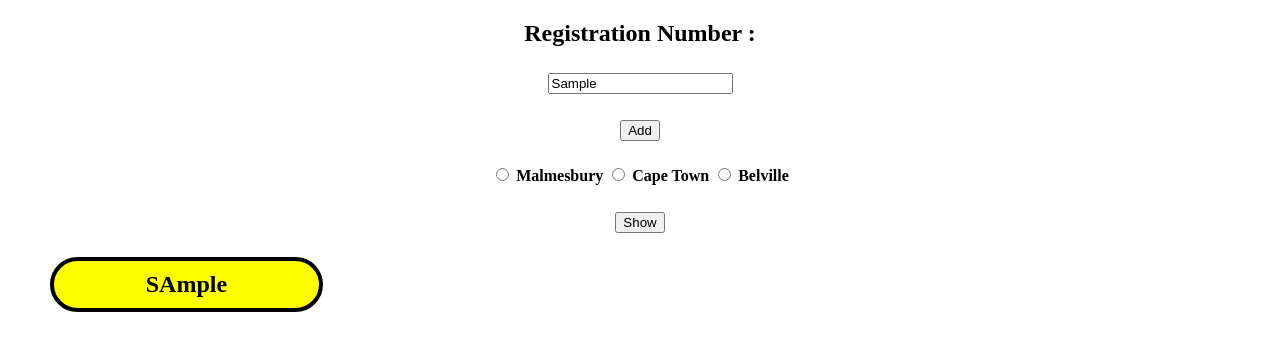
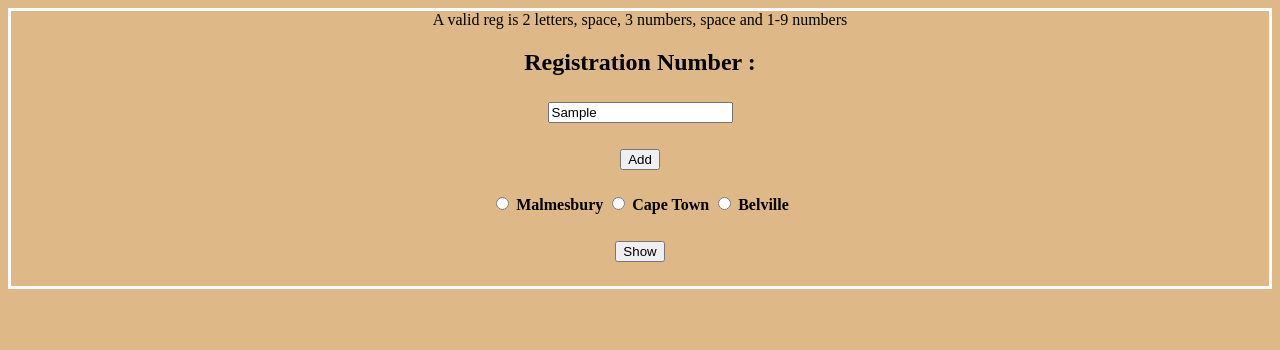
Before and after one commit to sixolisiwe/registration_numbers, a plain HTML site: page index.html in a window 1280 px wide. Both pictures are taken after typing "Sample" into the empty fields and a click on the button "Add". Drawn offline with Linux system fonts and the light colour scheme.

Commit message:
app updated and filtering correctly

```diff
--- a/dom/registration_numbers-dom.js
+++ b/dom/registration_numbers-dom.js
@@ -3,35 +3,51 @@ var addBtnElement = document.querySelector(".addBtn");
 var radioItemElement = document.querySelectorAll(".radioItem");
 var showTownElement = document.querySelector(".showTown");
 var target = document.getElementById("dynamic-list");
-
-
-if (localStorage.getItem('numbers')) {
-    numbers = JSON.parse(localStorage.getItem('numbers'))
-  } else {
-    numbers = []
-  }
+var isValidReg = (/^([A-Z]{2}\s[0-9]{3}\s[0-9]{1})/gi);
+var enter = document.getElementById("enter");
+var errorMessage = document.querySelector(".error");
 
 let regNumb = factoryRegNumbers();
 
 
 
+function addError(ErroMsg) {
+
+    errorMessage.innerHTML = ErroMsg
+
+}
+
 function addItem() {
 
+
     if (inputBoxElement.value != undefined && inputBoxElement.value.trim() != "") {
-        var enter = document.getElementById("enter");
-        regNumb.addregForAll(enter.value);//appending the value
 
-        let regPlate = regNumb.getList();// returns or appends the list of reg nums as per ff logic
-        document.getElementById("dynamic-list").innerHTML = ''// thereafter clears the screen
+        if (isValidReg.test(enter.value)) {
 
-        for (let i = 0; i < regPlate.length; i++) {
-            createRegPlate(regPlate[i]); //works up here only to help with filtering for the show btn
+            regNumb.addregForAll(enter.value);//appending the value
+            let regPlate = regNumb.getList();// returns or appends the list of reg nums as per ff logic
+            document.getElementById("dynamic-list").innerHTML = ''// thereafter clears the screen
+
+            for (let i = 0; i < regPlate.length; i++) {
+                createRegPlate(regPlate[i]); //works up here only to help with filtering for the show btn
+
+            }
+
+        }
+        else {
+
+            addError('A valid reg is 2 letters, space, 3 numbers, space and 1-9 numbers');
         }
 
+    } else {
 
+        addError('a valid reg is required!');
     }
 
 }
+
+
+
 
 
 function createRegPlate(regPlate) {
@@ -54,10 +70,9 @@ function filterRegTown() {
 
             regNumb.filterTowns(elem.value);//replacing param while checking town value entered
             let filteredResults = regNumb.getfilterRes();// returning reg nums for that town
-            for (let i = 0; i < filteredResults.length; i ++) {
+            for (let i = 0; i < filteredResults.length; i++) {
                 createRegPlate(filteredResults[i]);// assigning the for loop logic to second function
             }
-
 
         }
     }
--- a/index.html
+++ b/index.html
@@ -6,17 +6,20 @@
     <meta http-equiv="X-UA-Compatible" content="ie=edge">
     <title>Registration_numbers</title>
 </head>
-<link rel="stylesheet" href="./registration_number.css">
+<link rel="stylesheet" href="../registration_numbers/registration_number.css">
 <body>
 
+<div class="a">
+        <div class="error">
 
+			</div>
 <div class = "b">
 <h2>Registration Number :</h2>
 </div>
 
 <div class = "c">
 <h2>
-    <input type="text" name="textbox" class= "inputBox" id= "enter"value= >
+    <input type="text" name="textbox" class= "inputBox" placeholder= "Please enter a reg number" id= "enter"value= >
 
 </h2>
 </div>
@@ -59,7 +62,7 @@
 <ul  class = "regNum" style ="list-style: none" id="dynamic-list"></ul>
 </div>
 </h2>
-
+</div>
 <script src="./registration_number.js" charset="utf-8"></script>
 <script src="./dom/registration_numbers-dom.js" charset="utf-8"></script>
 
--- a/registration_number.css
+++ b/registration_number.css
@@ -1,8 +1,15 @@
-.body{
+body{
     text-align: center;
+    background-color: burlywood;
+    color: black;
+
 }
+
 div.a {
+  border: solid white;
     text-align: center;
+    position: center;
+
   }
   div.b {
     text-align: center;
@@ -24,8 +31,9 @@ div.a {
       list-style-type: none;
       border-radius: 200px;
       border: 4px solid black;
-      padding: 10px;
+      padding: 15px;
       margin: 2px;
       background: yellow;
+      box-shadow: 8px 8px black;
       width: 20%;
   }
--- a/registration_number.js
+++ b/registration_number.js
@@ -6,11 +6,12 @@ function factoryRegNumbers() {
     function addregForAll(towns) {
 
         get = towns;
-        var name = towns.substring(0, 2).toUpperCase() + towns.slice(2);
-
+        var name = towns.substring(0, 2).toUpperCase('') + towns.slice(2);
+        //  console.log(name);
+        //  var re = name.match(/^([A-Z]{2}\s[0-9]{3}\s[0-9]{3})$/gi)
         if (!numbers.includes(name)) {
             numbers.push(name)
-            return name;
+
         }
 
         // var name = towns.substring(0, 2).toUpperCase() + towns.slice(2);
```
Also changed, not shown: registration_number.test.js (+6 -5 lines), 4k.jpg (added), 5k.jpg (added), 6k.jpg (added).
